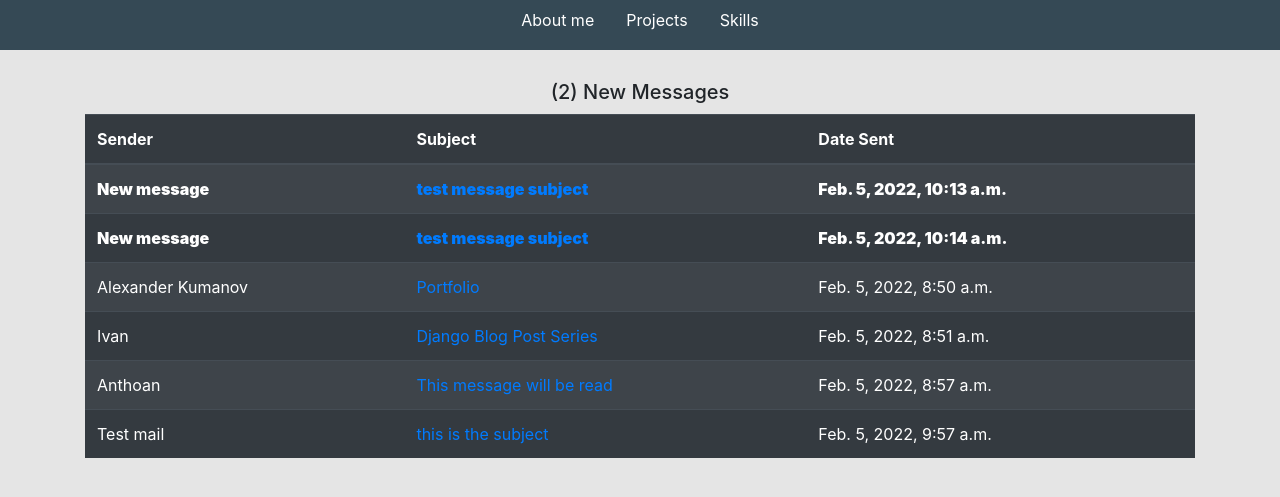
After one commit to AKumanov/portfolio-project, a Django app: page /inbox/ in a window 1280 px wide. The commit adds this page. Shown: the top 497 px of the page. Run offline with Django 4.2, Linux system fonts and the light colour scheme; data comes from the database, SQL or seed files in the repository; both versions use the stored data as it was after the commit; some libraries are stand-ins or nearby versions.

Commit message:
added messaging functionality

```diff
--- a/personal_website/portfolio/admin.py
+++ b/personal_website/portfolio/admin.py
@@ -1,6 +1,7 @@
 from django.contrib import admin
-from .models import Project, Skills
+from .models import Project, Skills, Message
 
 # Register your models here.
 admin.site.register(Project)
 admin.site.register(Skills)
+admin.site.register(Message)
--- a/personal_website/portfolio/models.py
+++ b/personal_website/portfolio/models.py
@@ -18,3 +18,15 @@ class Skills(models.Model):
 
     def __str__(self):
         return f'{self.title}'
+
+
+class Message(models.Model):
+    name = models.CharField(max_length=200, null=True)
+    email = models.CharField(max_length=200, null=True)
+    subject = models.CharField(max_length=200, null=True)
+    body = models.TextField()
+    is_read = models.BooleanField(default=False)
+    created = models.DateTimeField(auto_now_add=True)
+
+    def __str__(self):
+        return f'[{self.subject}]'
--- a/personal_website/portfolio/urls.py
+++ b/personal_website/portfolio/urls.py
@@ -1,11 +1,17 @@
 from django.urls import path
-from .views import create_project, edit_project, delete_project, view_project
+from .views import create_project, edit_project, delete_project,\
+    view_project, inbox, message
 
 from personal_website.portfolio.views import home
+
 urlpatterns = [
     path('', home, name='home'),
     path('project/<int:id>', view_project, name='project details'),
     path('project/edit/<int:id>', edit_project, name='edit project'),
     path('project/add/', create_project, name='add project'),
     path('project/delete/<int:id>', delete_project, name='delete project'),
+
+    path('inbox/', inbox, name='inbox'),
+    path('message/<int:id>', message, name='message'),
+
 ]
--- a/personal_website/portfolio/views.py
+++ b/personal_website/portfolio/views.py
@@ -1,6 +1,7 @@
 from django.shortcuts import render, redirect
-from .models import Project, Skills
-from .forms import CreateProjectForm, EditProjectForm, DeleteProjectForm
+from .models import Project, Skills, Message
+from .forms import CreateProjectForm, EditProjectForm, DeleteProjectForm, MessageForm
+from django.contrib import messages
 
 
 # Create your views here.
@@ -8,10 +9,19 @@ def home(request):
     skills_with_no_description = Skills.objects.filter(description='')
     skills_with_description = Skills.objects.exclude(description='')
     projects = Project.objects.all()
+
+    form = MessageForm()
+
+    if request.method == 'POST':
+        form = MessageForm(request.POST)
+        if form.is_valid():
+            form.save()
+            messages.success(request, 'Your message was successfully sent!')
     context = {
         'projects': projects,
         'skills_with_no_description': skills_with_no_description,
         'skills_with_description': skills_with_description,
+        'form': form,
     }
     return render(request, 'index.html', context)
 
@@ -67,3 +77,24 @@ def delete_project(request, id):
         'project': project
     }
     return render(request, 'delete_project.html', context)
+
+
+def inbox(request):
+    inbox = Message.objects.all().order_by('is_read')
+
+    unread_count = Message.objects.filter(is_read=False).count()
+    context = {
+        'inbox': inbox,
+        'unread_count': unread_count,
+    }
+    return render(request, 'inbox.html', context)
+
+
+def message(request, id):
+    message = Message.objects.get(pk=id)
+    message.is_read = True
+    message.save()
+    context = {
+        'message': message,
+    }
+    return render(request, 'message.html', context)
--- a/personal_website/settings.py
+++ b/personal_website/settings.py
@@ -38,6 +38,7 @@ INSTALLED_APPS = [
     'personal_website.portfolio',
     'ckeditor',
     'ckeditor_uploader',
+
 ]
 
 MIDDLEWARE = [
--- a/static/css/style.css
+++ b/static/css/style.css
@@ -112,6 +112,12 @@ body{
 
 }
 
+.contact--form{
+   display: block;
+   max-width: 600px;
+   margin: 0 auto;
+}
+
 @media (max-width:900px) {
     .hero--content--intro {
         flex-direction: column;
--- a/templates/base.html
+++ b/templates/base.html
@@ -6,15 +6,28 @@
     <meta charset="UTF-8">
     <meta http-equiv="X-UA-Compatible" content="IE=edge">
     <meta name="viewport" content="width=device-width, initial-scale=1.0">
-    <link rel="stylesheet" href="{% static 'css/style.css' %}">
+    <link rel='stylesheet' type='text/css' media='screen' href="{% static 'css/style.css' %}">
+
     <link rel="stylesheet" href="https://stackpath.bootstrapcdn.com/bootstrap/4.3.1/css/bootstrap.min.css"
           integrity="sha384-ggOyR0iXCbMQv3Xipma34MD+dH/1fQ784/j6cY/iJTQUOhcWr7x9JvoRxT2MZw1T" crossorigin="anonymous">
+
+
 
 
     <title>Home</title>
 </head>
 <body>
+<style>
+
+</style>
     {% include 'navbar.html' %}
+    {% if messages %}
+        {% for message in messages %}
+            <div class="alert alert-success" role="alert">
+                {{ message }}
+            </div>
+        {% endfor %}
+    {% endif %}
     {% block content %}
 
     {% endblock content %}
--- a/templates/create_project.html
+++ b/templates/create_project.html
@@ -14,7 +14,8 @@
         {% csrf_token %}
         {{ form.media }}
         {% for field in form %}
-            <div class="mb-sm-1">
+            <div class="mb-3">
+{#                <label for="exampleInputPassword1" class="form-label">{{ field.label }}</label>#}
                 {{ field|safe }}
             </div>
         {% endfor %}
--- /dev/null
+++ b/templates/inbox.html
@@ -0,0 +1,54 @@
+{% extends 'base.html' %}
+{% load static %}
+
+{% block content %}
+    <style>
+        h5{
+            display: flex;
+            justify-content: center;
+            margin-bottom: 10px;
+            margin-top: 30px;
+        }
+    </style>
+    <div class="container">
+
+        {% if unread_count > 0 %}
+        <h5>({{ unread_count }}) New Messages</h5>
+            {% else %}
+            <h5>No New Messages!</h5>
+        {% endif %}
+        <table class="table table-dark table-striped">
+            <thead>
+            <tr>
+                <th>Sender</th>
+                <th>Subject</th>
+                <th>Date Sent</th>
+            </tr>
+            </thead>
+            <tbody>
+            {% for message in inbox %}
+                {% if message.is_read %}
+
+                    <tr>
+                        {% else %}
+                    <tr style="font-weight: 900;">
+                {% endif %}
+            <td>
+                {{ message.name }}
+            </td>
+
+            <td>
+                <a href="{% url 'message' message.id %}">
+                    {{ message.subject }}
+                </a>
+            </td>
+
+            <td>
+                {{ message.created }}
+            </td>
+            </tr>
+            {% endfor %}
+            </tbody>
+        </table>
+    </div>
+{% endblock content %}
--- a/templates/navbar.html
+++ b/templates/navbar.html
@@ -1,4 +1,9 @@
+<style>
+    body{
+    background-color: #e5e5e5;
+}
 
+</style>
 <section class="navigation-bar">
 
         <a class="nav-link" href="#">
@@ -13,6 +18,11 @@
             Skills
         </a>
         {% if request.user.is_authenticated %}
+            <a class="nav-link" href="{% url 'inbox' %}">
+                Inbox
+            </a>
+        {% endif %}
+        {% if request.user.is_authenticated %}
             <a class="nav-link" href="{% url 'add project' %}">
                 Add Project
             </a>
```
Also changed, not shown: personal_website/portfolio/forms.py (+23 -1 lines), templates/index.html (+15 -5 lines), templates/message.html (added, +12 -0 lines), db.sqlite3, personal_website/portfolio/migrations/0006_message.py (added), static/images/alexander-picture.jpg (added), 1 other file.
